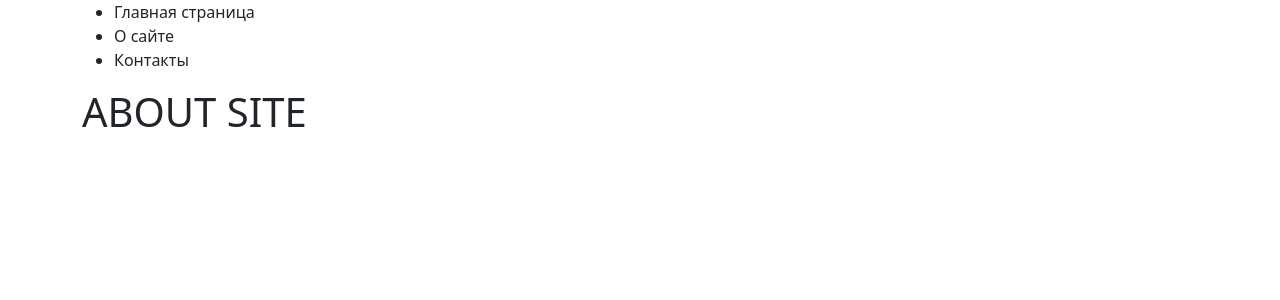
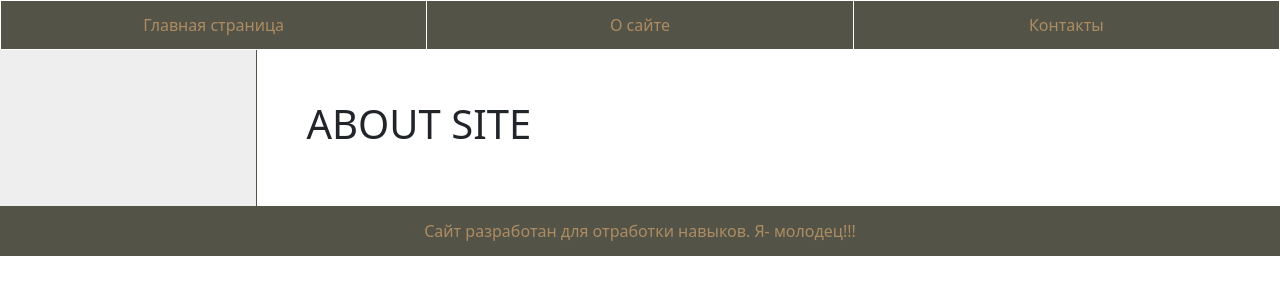
Before and after one commit to Maxim-Skachkov/countries, a Django app: page /about/ in a window 1280 px wide. Shown: the top 300 px of the page. Run offline with Django 4.2, Linux system fonts and the light colour scheme.

Commit message:
base templated added

```diff
--- a/country/static/country/css/styles.css
+++ b/country/static/country/css/styles.css
@@ -0,0 +1,56 @@
+
+table.table-head {
+    width: 100%;
+    height: 50px;
+    table-layout: fixed;
+    text-align: center;
+    background: #535447;
+}
+
+td.table-head {
+    border: 1px solid white;
+}
+
+a.table-head {
+    text-decoration: none;
+    color: #ad8c63;
+}
+
+a.table-head:hover {
+    color: #be9d74;
+}
+
+table.main-table {
+    width: 100%;
+}
+
+td.block-conti {
+    width: 20%;
+    background: #eee;
+    font-size: 1.25em;
+    padding-top: 10px;
+    vertical-align: top;
+    border-right: 1px solid #535447;
+}
+
+td.block-conti ul {
+	padding: 20px 10px 10px 20px;
+    list-style: none;
+    line-height: 40px;
+}
+td.block-conti ul li:hover {
+    color: #be9d74;
+}
+
+td.mt-center {
+	padding: 50px 50px 50px 50px;
+}
+
+table.footer {
+box-sizing: border-box;
+    width: 100%;
+    height: 50px;
+    text-align: center;
+    background: #535447;
+    color: #ad8c63;
+}
--- a/country/templates/country/base.html
+++ b/country/templates/country/base.html
@@ -3,31 +3,43 @@
 <!DOCTYPE html>
 <html lang="en">
 <head>
+    <link rel="shortcut icon" href="{% static 'country/images/earth_icon.jpg' %}" type="image/x-icon">
     <link type="text/css" href="{% static 'country/css/styles.css' %}" rel="stylesheet">
     <link href="https://cdn.jsdelivr.net/npm/bootstrap@5.0.2/dist/css/bootstrap.min.css" rel="stylesheet" integrity="sha384-EVSTQN3/azprG1Anm3QDgpJLIm9Nao0Yz1ztcQTwFspd3yD65VohhpuuCOmLASjC" crossorigin="anonymous">
     <meta charset="UTF-8">
     <title>{% block title %}{% endblock %}</title>
 </head>
 <body>
-    <div class="container">
-        {% block mainmenu %}
-            <ul>
-              {% for elem in menu %}
-                  <li>{{ elem.name }}</li>
-              {% endfor %}
-            </ul>
-        {% endblock %}
-        {% block conti %}
-            <ul>
-              {% for c in continents %}
-                  <li>{{ c.contitent_name }}</li>
-              {% endfor %}
-            </ul>
-        {% endblock conti %}
+    <table class="table-head">
+        <tr class="table-head">
+            {% for m in menu %}
+            <td class="table-head">
+                <a class="table-head" href="#">{{ m.name }}</a>
+            </td>
+            {% endfor %}
+        </tr>
+    </table>
 
-        {%block content %}
-        {% endblock %}
-    </div>
+    <table class="main-table">
+        <tr class="main-table">
+            <td class="block-conti">
+                    {% block leftmenu %}
+                    {% endblock %}
+            </td>
+            <td class="mt-center">
+                {% block content %}
+                {% endblock %}
+            </td>
+        </tr>
+    </table>
+
+    <table class="footer">
+        <tr class="footer">
+            <td class="footer">
+                Сайт разработан для отработки навыков. Я- молодец!!!
+            </td>
+        </tr>
+    </table>
 
 </body>
 </html>
--- a/country/views.py
+++ b/country/views.py
@@ -4,24 +4,29 @@ from django.shortcuts import render, redirect
 # Create your views here.
 from country.models import *
 menu = [
-    {'name': "Главная страница", 'link': "homepage"},
+    {'name': "Главная страница", 'link': ''},
     {'name': "О сайте", 'link': "about"},
     {'name': "Контакты", 'link': "contacts"},
 ]
+continents = Contitent.objects.all()
+cntries = Country.objects.all()
 
 
 def index(request):
-    continents = Contitent.objects.all()
     context = {"title": "Страны всего мира",
                'menu': menu,
                "continents": continents,
+               'cntries': cntries,
                }
     return render(request, "country/index.html", context)
 
 
 def about(request):
     context = {"title": "О сайте",
-               'menu': menu}
+               'menu': menu,
+               "continents": continents,
+               'cntries': cntries,
+               }
     return render(request, "country/about.html", context)
 
 
```
Also changed, not shown: country/templates/country/conti.html (+10 -0 lines), country/templates/country/index.html (+12 -1 lines), country/static/country/images/earth_icon.jpg (renamed from country/static/country/images/earth icon.jpg).
